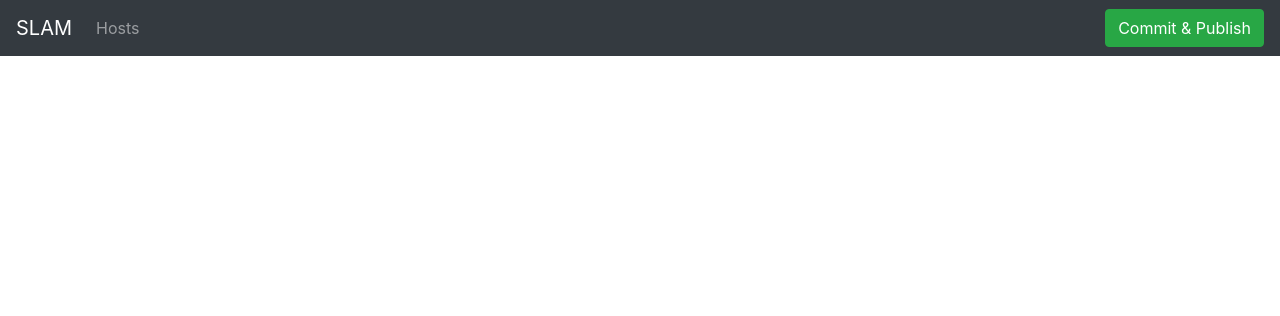
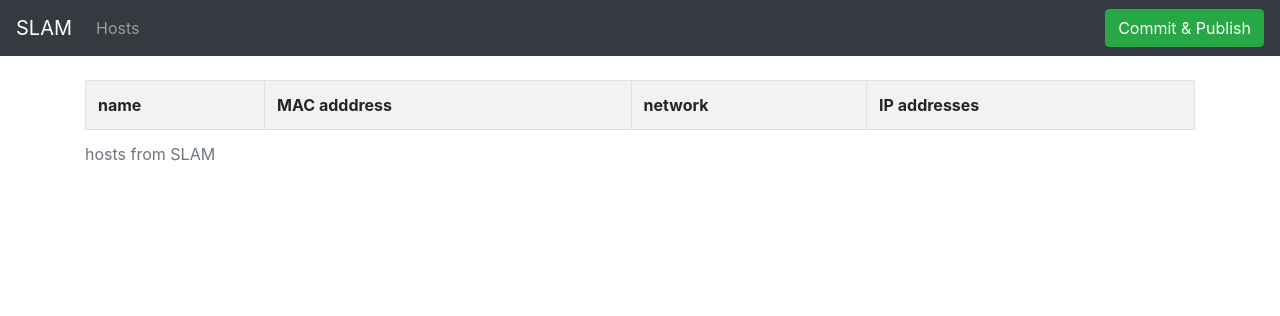
Before and after one commit to guillaume-philippon/slam-v2, a Django app: page /hosts in a window 1280 px wide. Shown: the top 316 px of the page. Run offline with Django 3.2, Linux system fonts and the light colour scheme; the visitor is signed in with stand-in values (Sample User, id 1); lists and menus that the app fills with data are empty; some libraries are stand-ins or nearby versions.

Commit message:
Fix some sonarqube complains

```diff
--- a/slam/slam_host/templates/host/hosts.html
+++ b/slam/slam_host/templates/host/hosts.html
@@ -7,6 +7,13 @@
 {% block main %}
 <main role="main" class="container">
     <table class="table table-striped table-bordered" id="hosts" width="100%">
+        <caption>hosts from SLAM</caption>
+        <tr>
+            <th>name</th>
+            <th>MAC adddress</th>
+            <th>network</th>
+            <th>IP addresses</th>
+        </tr>
     </table>
 </main>
 {%endblock %}
--- a/slam/slam_network/static/networks/network.js
+++ b/slam/slam_network/static/networks/network.js
@@ -53,6 +53,7 @@ class Network {
                 address.creation_date,
             ])
         })
+        console.log(datatable_addresses)
         $('#addresses').DataTable({
             data: datatable_addresses,
             columns: [
--- a/slam/slam_network/templates/networks/network.html
+++ b/slam/slam_network/templates/networks/network.html
@@ -14,6 +14,12 @@
             <div class="progress" id="progress"></div>
                 <p class="card-text">
                     <table class="table table-striped table-bordered" id="addresses" width="100%">
+                        <caption>addresses for network</caption>
+                        <tr>
+                            <th>address</th>
+                            <th>PTR</th>
+                            <th>creation date</th>
+                        </tr>
                     </table>
                 </p>
         </div>
```
